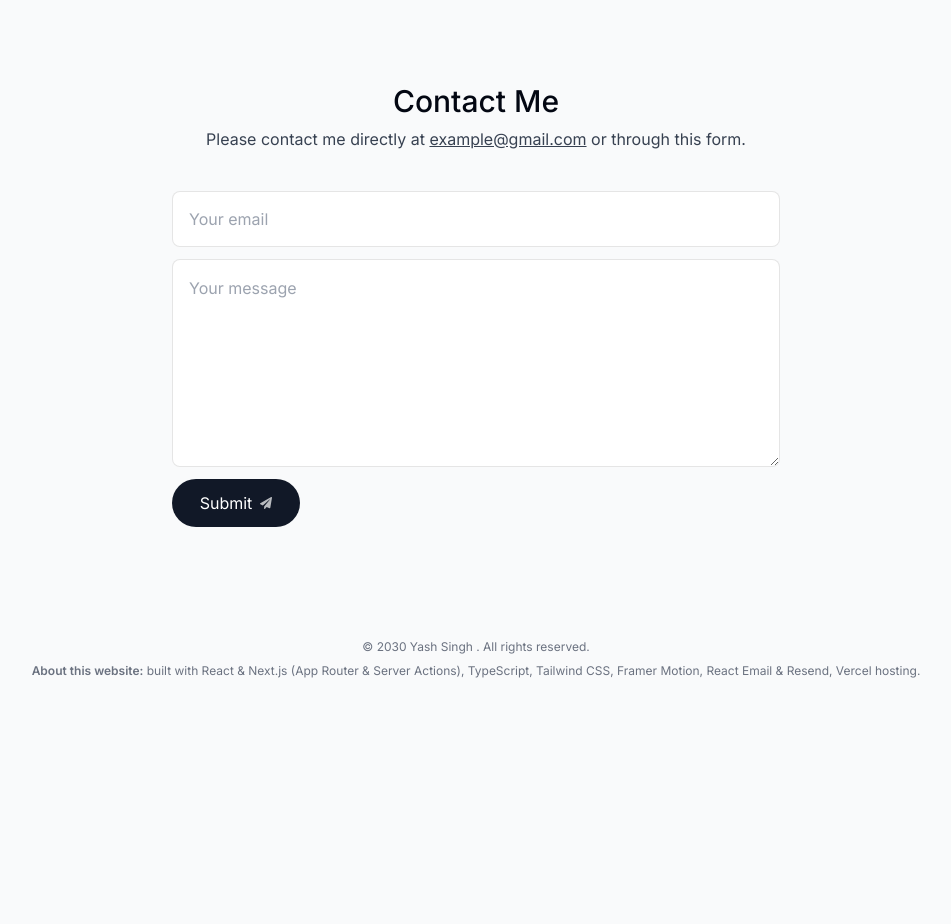
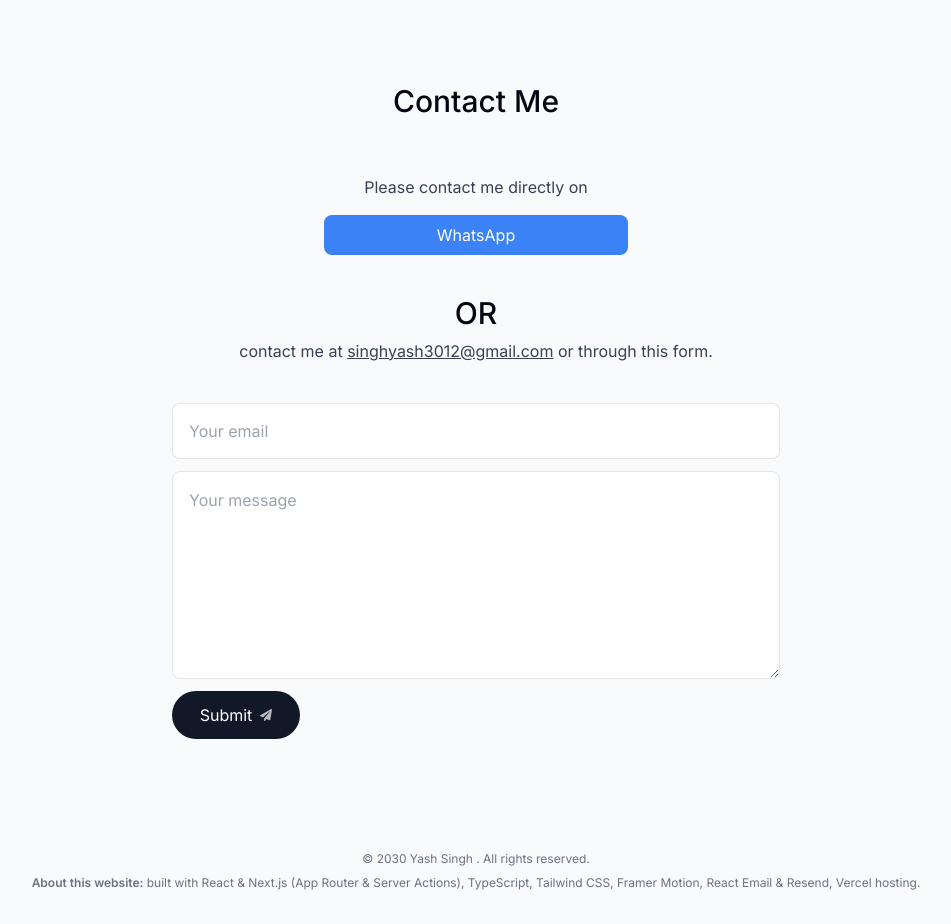
Before and after one commit to GitYashRepo/portfolio, a Next.js app: page / in a window 1280 px wide. Shown: the part 5560-6484 px from the top of the page, without its empty margins (164-1115 px from the left). Before the commit the page ends 6279 px from the top, so only its background shows below. Built offline with nearby package versions, Linux system fonts and the light colour scheme; no server answers.

Commit message:
whatsapp-btn-added

```diff
--- a/components/contact.tsx
+++ b/components/contact.tsx
@@ -31,10 +31,24 @@ export default function Contact() {
     >
       <SectionHeading>Contact me</SectionHeading>
 
+        <div className="flex flex-col items-center justify-center mb-10">
+          <p className="text-gray-700 mt-6 dark:text-white/80">
+            Please contact me directly on
+          </p>
+          <a
+            rel="noopener noreferrer"
+            className="w-[50%] mt-4 flex items-center justify-center inline-block bg-blue-500 text-white px-4 py-2 rounded-lg hover:bg-blue-600 transition"
+            href="https://wa.me/918003316534" target="_blank">
+                WhatsApp
+          </a>
+        </div>
+
+      <SectionHeading>OR</SectionHeading>
+
       <p className="text-gray-700 -mt-6 dark:text-white/80">
-        Please contact me directly at{" "}
-        <a className="underline" href="mailto:example@gmail.com">
-          example@gmail.com
+        contact me at{" "}
+        <a className="underline" href="mailto:singhyash3012@gmail.com">
+          singhyash3012@gmail.com
         </a>{" "}
         or through this form.
       </p>
@@ -69,6 +83,7 @@ export default function Contact() {
         />
         <SubmitBtn />
       </form>
+
     </motion.section>
   );
 }
```
